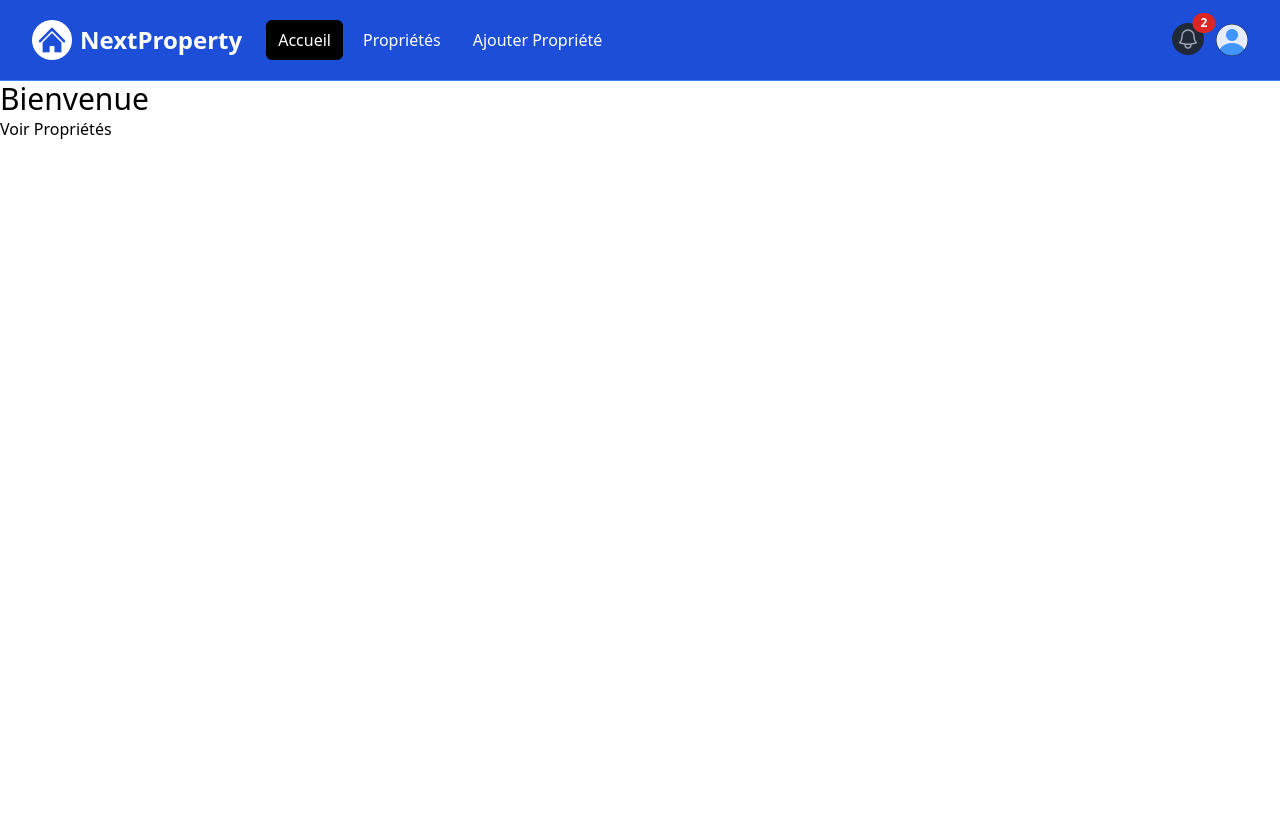
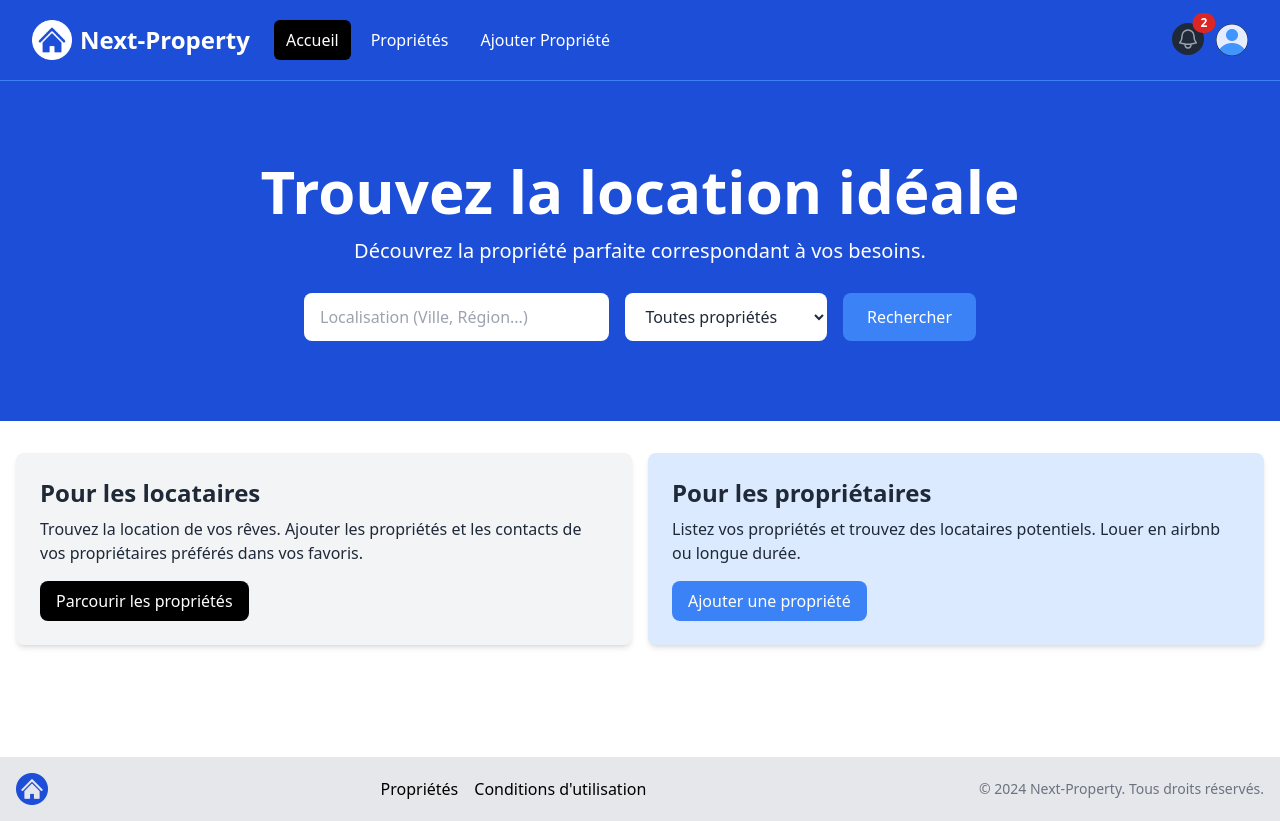
Before and after one commit to elviredev/next-property, a Next.js app: page / in a window 1280 px wide. Before the commit the page ends 800 px from the top, so only its background shows below. Built offline with nearby package versions, Linux system fonts and the light colour scheme.

Commit message:
Finished homepage-components feature. Added Hero, InfoBoxes, InfoBox aned Footer components.

```diff
--- a/app/layout.jsx
+++ b/app/layout.jsx
@@ -1,6 +1,7 @@
 import React from 'react'
 import Navbar from "@/components/Navbar";
 import '@/assets/styles/globals.css'
+import Footer from "@/components/Footer";
 
 // Métadonnées - SEO
 export const metadata = {
@@ -15,6 +16,7 @@
         <body>
             <Navbar />
             <main>{ children }</main>
+        <Footer />
         </body>
         </html>
     )
--- a/app/page.jsx
+++ b/app/page.jsx
@@ -1,12 +1,13 @@
 import React from 'react'
-import Link from "next/link";
+import Hero from "@/components/Hero";
+import InfoBoxes from "@/components/InfoBoxes";
 
 const HomePage = () => {
     return (
-        <div>
-            <h1 className="text-3xl">Bienvenue</h1>
-            <Link href="/properties">Voir Propriétés</Link>
-        </div>
+        <>
+            <Hero />
+            <InfoBoxes />
+        </>
     )
 }
 export default HomePage
--- /dev/null
+++ b/components/Footer.jsx
@@ -0,0 +1,34 @@
+import React from 'react'
+import Image from "next/image";
+import Link from "next/link";
+import logo from '@/assets/images/logo.png'
+
+const Footer = () => {
+    const currentYear = new Date().getFullYear()
+
+    return (
+        <footer className="bg-gray-200 py-4 mt-24">
+            <div
+                className="container mx-auto flex flex-col md:flex-row items-center justify-between px-4"
+            >
+                <div className="mb-4 md:mb-0">
+                    <Image src={ logo } alt="Logo" className="h-8 w-auto"/>
+                </div>
+                <div
+                    className="flex flex-wrap justify-center md:justify-start mb-4 md:mb-0"
+                >
+                    <ul className="flex space-x-4">
+                        <li><Link href="/properties">Propriétés</Link></li>
+                        <li><Link href="#">Conditions d'utilisation</Link></li>
+                    </ul>
+                </div>
+                <div>
+                    <p className="text-sm text-gray-500 mt-2 md:mt-0">
+                        &copy; { currentYear } Next-Property. Tous droits réservés.
+                    </p>
+                </div>
+            </div>
+        </footer>
+    )
+}
+export default Footer
--- /dev/null
+++ b/components/Hero.jsx
@@ -0,0 +1,59 @@
+import React from 'react'
+
+const Hero = () => {
+    return (
+        <section className="bg-blue-700 py-20 mb-4">
+            <div
+                className="max-w-7xl mx-auto px-4 sm:px-6 lg:px-8 flex flex-col items-center"
+            >
+                <div className="text-center">
+                    <h1
+                        className="text-4xl font-extrabold text-white sm:text-5xl md:text-6xl"
+                    >
+                        Trouvez la location idéale
+                    </h1>
+                    <p className="my-4 text-xl text-white">
+                        Découvrez la propriété parfaite correspondant à vos besoins.
+                    </p>
+                </div>
+                <form
+                    className="mt-3 mx-auto max-w-2xl w-full flex flex-col md:flex-row items-center"
+                >
+                    <div className="w-full md:w-3/5 md:pr-2 mb-4 md:mb-0">
+                        <label htmlFor="location" className="sr-only">Localisation</label>
+                        <input
+                            type="text"
+                            id="location"
+                            placeholder="Localisation (Ville, Région...)"
+                            className="w-full px-4 py-3 rounded-lg bg-white text-gray-800 focus:outline-none focus:ring focus:ring-blue-500"
+                        />
+                    </div>
+                    <div className="w-full md:w-2/5 md:pl-2">
+                        <label htmlFor="property-type" className="sr-only">Type de propriété</label>
+                        <select
+                            id="property-type"
+                            className="w-full px-4 py-3 rounded-lg bg-white text-gray-800 focus:outline-none focus:ring focus:ring-blue-500"
+                        >
+                            <option value="All">Toutes propriétés</option>
+                            <option value="Apartment">Appartement</option>
+                            <option value="Studio">Studio</option>
+                            <option value="Condo">Copropriété</option>
+                            <option value="House">Maison</option>
+                            <option value="Cabin Or Cottage">Cabane ou Chalet</option>
+                            <option value="Loft">Loft</option>
+                            <option value="Room">Chambre</option>
+                            <option value="Other">Autre</option>
+                        </select>
+                    </div>
+                    <button
+                        type="submit"
+                        className="md:ml-4 mt-4 md:mt-0 w-full md:w-auto px-6 py-3 rounded-lg bg-blue-500 text-white hover:bg-blue-600 focus:outline-none focus:ring focus:ring-blue-500"
+                    >
+                        Rechercher
+                    </button>
+                </form>
+            </div>
+        </section>
+    )
+}
+export default Hero
--- /dev/null
+++ b/components/InfoBox.jsx
@@ -0,0 +1,25 @@
+import React from 'react'
+
+const InfoBox = ({
+    heading,
+    backgroundColor = 'bg-gray-100',
+    textColor = 'text-gray-800',
+    buttonInfo,
+    children
+ }) => {
+    return (
+        <div className={ `${backgroundColor} p-6 rounded-lg shadow-md` }>
+            <h2 className={ `${textColor} text-2xl font-bold` }>{ heading }</h2>
+            <p className={ `${textColor} mt-2 mb-4` }>
+                { children }
+            </p>
+            <a
+                href={ buttonInfo.link }
+                className={ `${buttonInfo.backgroundColor} inline-block text-white rounded-lg px-4 py-2 hover:opacity-80` }
+            >
+                { buttonInfo.text }
+            </a>
+        </div>
+    )
+}
+export default InfoBox
--- /dev/null
+++ b/components/InfoBoxes.jsx
@@ -0,0 +1,35 @@
+import React from 'react'
+import InfoBox from "@/components/InfoBox";
+
+const InfoBoxes = () => {
+    return (
+        <section>
+            <div className="container-xl lg:container m-auto">
+                <div className="grid grid-cols-1 md:grid-cols-2 gap-4 p-4 rounded-lg">
+                    <InfoBox
+                        heading='Pour les locataires'
+                        backgroundColor="bg-gray-100"
+                        buttonInfo={{
+                            text: 'Parcourir les propriétés',
+                            link: '/properties',
+                            backgroundColor: 'bg-black'
+                        }}>
+                        Trouvez la location de vos rêves. Ajouter les propriétés et les contacts de vos propriétaires préférés dans vos favoris.
+                    </InfoBox>
+
+                    <InfoBox
+                        heading='Pour les propriétaires'
+                        backgroundColor="bg-blue-100"
+                        buttonInfo={{
+                            text: 'Ajouter une propriété',
+                            link: '/properties/add',
+                            backgroundColor: 'bg-blue-500'
+                        }}>
+                        Listez vos propriétés et trouvez des locataires potentiels. Louer en airbnb ou longue durée.
+                    </InfoBox>
+                </div>
+            </div>
+        </section>
+    )
+}
+export default InfoBoxes
--- a/components/Navbar.jsx
+++ b/components/Navbar.jsx
@@ -57,12 +57,12 @@
                             <Image
                                 className="h-10 w-auto"
                                 src={ logo }
-                                alt="NextProperty"
+                                alt="Next-Property"
                             />
 
                             <span
                                 className="hidden md:block text-white text-2xl font-bold ml-2"
-                            >NextProperty</span
+                            >Next-Property</span
                             >
                         </Link>
                         {/*<-- Desktop Menu Hidden below md screens -->*/}
```
